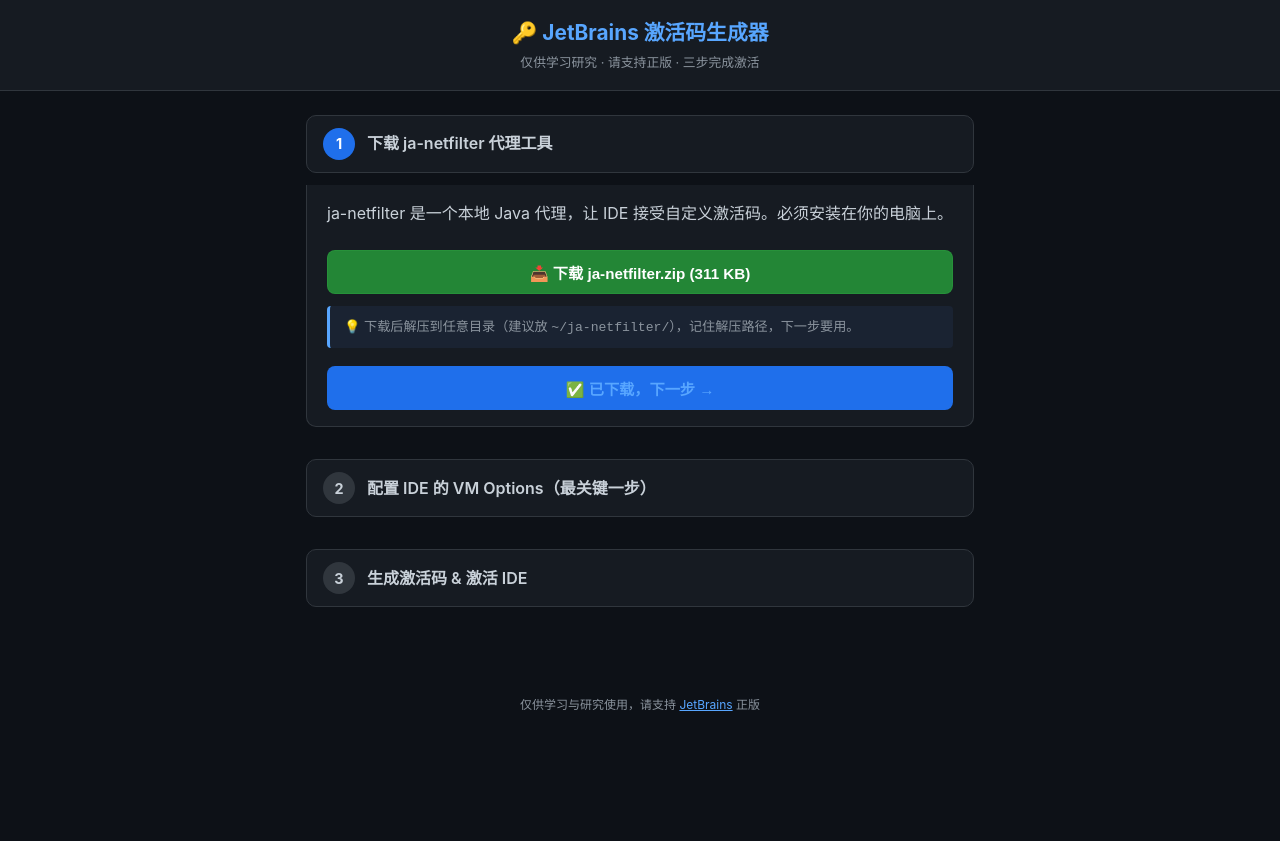
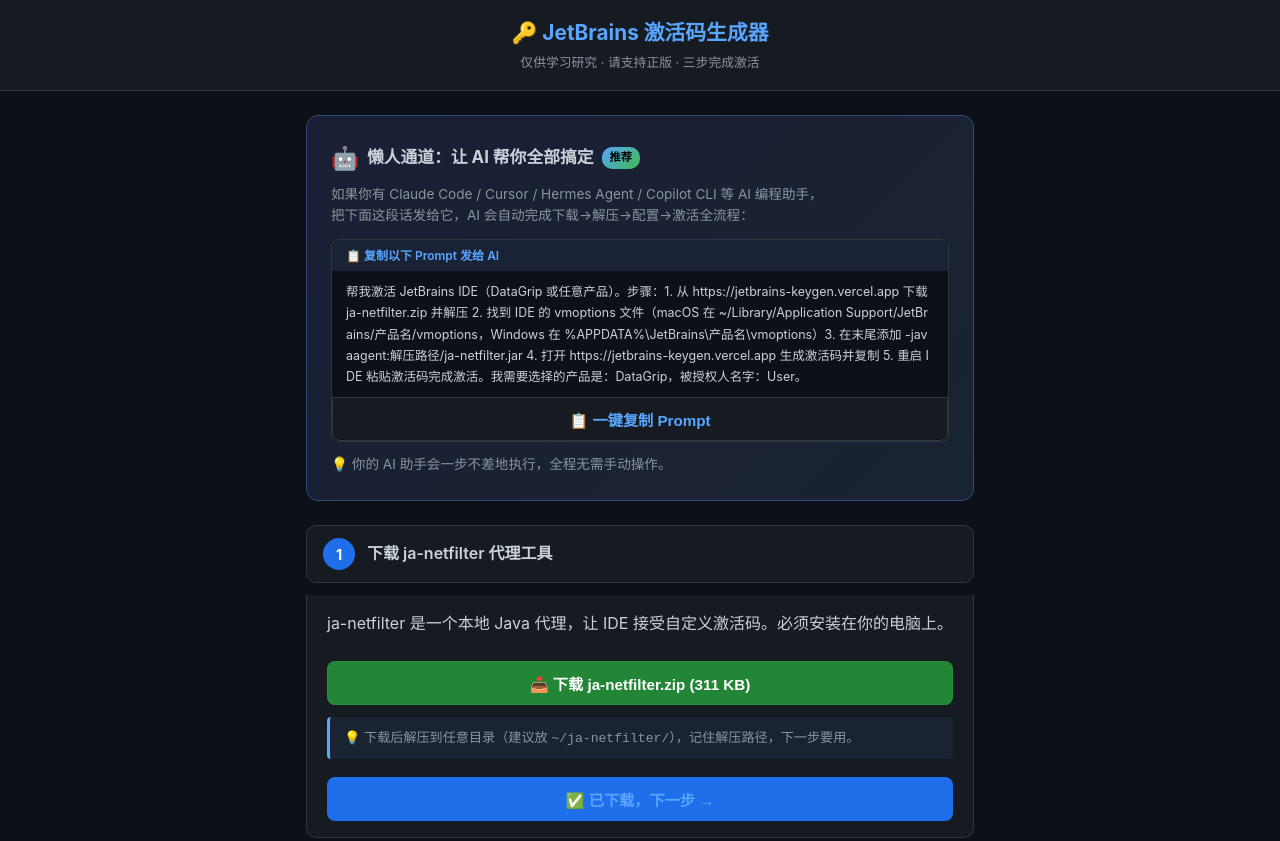
Before and after one commit to plaxkk/jetbrains-keygen, a plain HTML site: page index.html in a window 1280 px wide. Shown: the top 841 px of the page. Before the commit the page ends 800 px from the top, so only its background shows below. Drawn offline with Linux system fonts and the light colour scheme.

Commit message:
Add AI agent lazy mode: one-click prompt to auto-activate

```diff
--- a/index.html
+++ b/index.html
@@ -114,6 +114,35 @@
   .warn { background: #2d1a1a; border-left-color: var(--red); }
   .warn strong { color: var(--red); }
 
+  /* AI banner */
+  .ai-banner {
+    background: linear-gradient(135deg, #1a1f35 0%, #1a2332 100%);
+    border: 1px solid #2d4a7a; border-radius: 12px;
+    padding: 24px; margin-bottom: 24px;
+  }
+  .ai-banner-header { display: flex; align-items: center; gap: 8px; font-size: 1.05rem; margin-bottom: 8px; }
+  .ai-icon { font-size: 1.4rem; }
+  .ai-badge {
+    background: linear-gradient(135deg, #58a6ff, #3fb950); color: #000;
+    font-size: 0.7rem; font-weight: 700; padding: 2px 8px; border-radius: 10px;
+  }
+  .ai-banner p { font-size: 0.85rem; color: var(--muted); margin-bottom: 12px; }
+  .ai-prompt-box {
+    background: var(--bg); border: 1px solid var(--border); border-radius: 8px;
+    overflow: hidden; margin: 12px 0;
+  }
+  .ai-prompt-label {
+    background: #1a2235; padding: 6px 14px; font-size: 0.75rem;
+    color: var(--accent); font-weight: 600;
+  }
+  .ai-prompt-text {
+    padding: 10px 14px; font-size: 0.78rem; color: var(--text);
+    line-height: 1.7; max-height: 140px; overflow-y: auto;
+    white-space: pre-wrap; word-break: break-all;
+  }
+  .ai-copy-btn { margin: 0; border-radius: 0 0 8px 8px; border-top: 1px solid var(--border); }
+  .ai-hint { font-size: 0.8rem; color: #d2991d; margin-top: 8px; margin-bottom: 0 !important; }
+
   footer { text-align: center; padding: 32px; color: var(--muted); font-size: 0.75rem; }
   footer a { color: var(--accent); }
 </style>
@@ -125,6 +154,22 @@
 </div>
 
 <div class="container">
+
+  <!-- ========== AI 懒人通道 ========== -->
+  <div class="ai-banner">
+    <div class="ai-banner-header">
+      <span class="ai-icon">🤖</span>
+      <strong>懒人通道：让 AI 帮你全部搞定</strong>
+      <span class="ai-badge">推荐</span>
+    </div>
+    <p>如果你有 Claude Code / Cursor / Hermes Agent / Copilot CLI 等 AI 编程助手，<br>把下面这段话发给它，AI 会自动完成下载→解压→配置→激活全流程：</p>
+    <div class="ai-prompt-box">
+      <div class="ai-prompt-label">📋 复制以下 Prompt 发给 AI</div>
+      <div class="ai-prompt-text" id="aiPrompt">帮我激活 JetBrains IDE（DataGrip 或任意产品）。步骤：1. 从 https://jetbrains-keygen.vercel.app 下载 ja-netfilter.zip 并解压 2. 找到 IDE 的 vmoptions 文件（macOS 在 ~/Library/Application Support/JetBrains/产品名/vmoptions，Windows 在 %APPDATA%\JetBrains\产品名\vmoptions）3. 在末尾添加 -javaagent:解压路径/ja-netfilter.jar 4. 打开 https://jetbrains-keygen.vercel.app 生成激活码并复制 5. 重启 IDE 粘贴激活码完成激活。我需要选择的产品是：DataGrip，被授权人名字：User。</div>
+      <button class="copy ai-copy-btn" onclick="copyAI()">📋 一键复制 Prompt</button>
+    </div>
+    <p class="ai-hint">💡 你的 AI 助手会一步不差地执行，全程无需手动操作。</p>
+  </div>
 
   <!-- ========== STEP 1: Download Agent ========== -->
   <div class="step active" id="step1">
@@ -359,6 +404,11 @@
   });
 }
 
+function copyAI() {
+  const text = document.getElementById('aiPrompt').textContent.trim();
+  navigator.clipboard.writeText(text).then(() => showToast('Prompt 已复制！发给 AI 即可'));
+}
+
 // Auto-expand step 1
 document.getElementById('step1').classList.add('active');
 </script>
```
Also changed, not shown: 1 other file.
